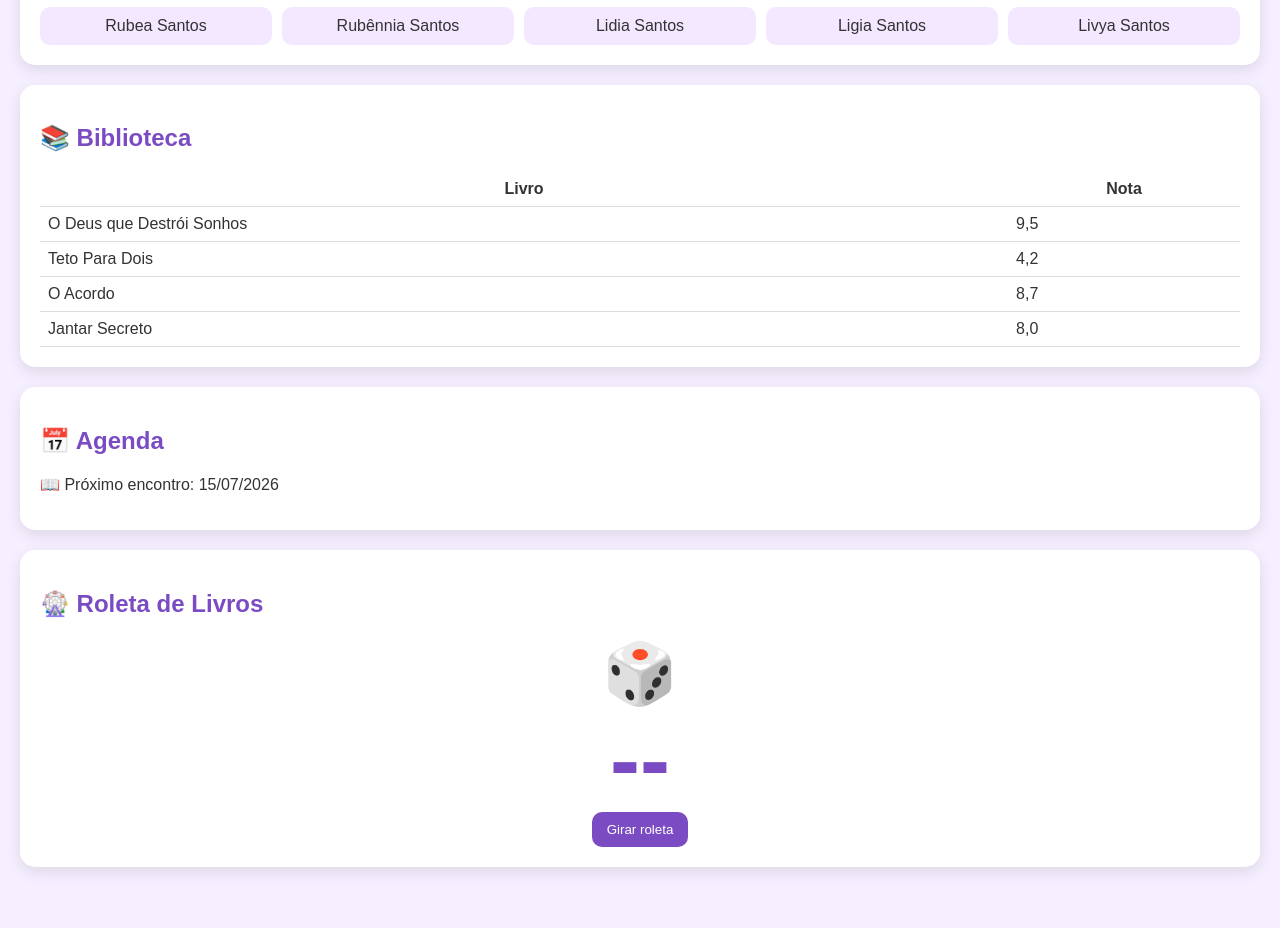
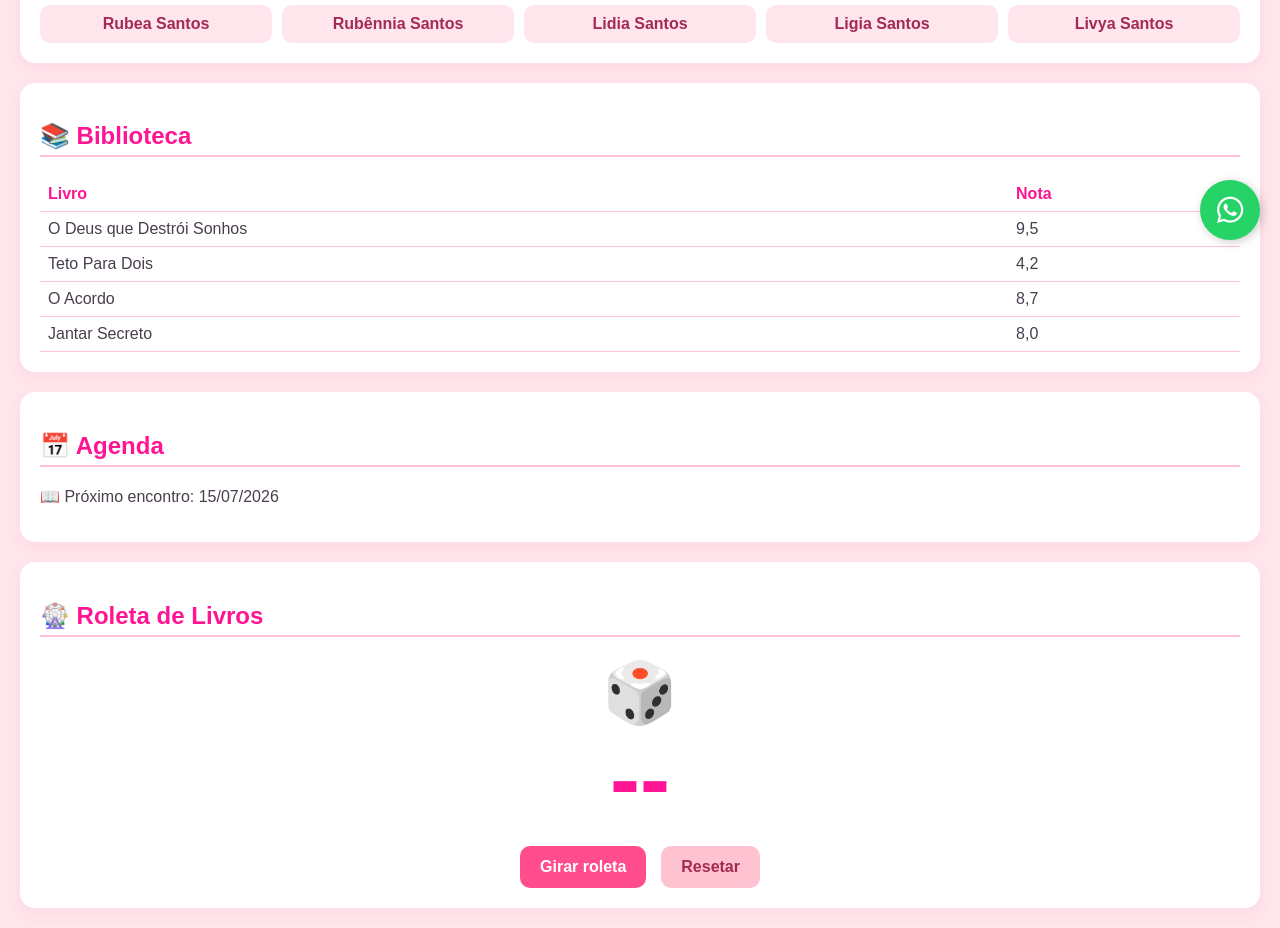
Before and after one commit to rubeasantos55-jpg/girl-book-club, a plain HTML site: page index.html in a window 1280 px wide. Shown: the part 540-1468 px from the top of the page. Before the commit the page ends 1427 px from the top, so only its background shows below. Drawn offline with Linux system fonts and the light colour scheme.

Commit message:
Update index.html

```diff
--- a/index.html
+++ b/index.html
@@ -1,84 +1,152 @@
 <!DOCTYPE html>
 <html lang="pt-br">
+
 <head>
   <meta charset="UTF-8">
   <meta name="viewport" content="width=device-width, initial-scale=1.0">
   <title>Girl Book Club</title>
 
+  <link rel="stylesheet" href="https://cdnjs.cloudflare.com/ajax/libs/font-awesome/6.4.0/css/all.min.css">
+
   <style>
-body{
+    body {
       font-family: Arial, sans-serif;
-  margin:0;
-  background:#f6efff;
-  color:#333;
+      margin: 0;
+      background: #FFE5EC;
+      /* Rosa bem clarinho */
+      color: #4A3E4D;
     }
 
-header{
-  background:#7b4bc4;
-  color:white;
-  padding:20px;
-  text-align:center;
+    header {
+      background: #FF4D8D;
+      /* Rosa vibrante */
+      color: white;
+      padding: 20px;
+      text-align: center;
+      box-shadow: 0 4px 10px rgba(255, 77, 141, 0.2);
     }
 
-section{
-  background:white;
-  margin:20px;
-  padding:20px;
-  border-radius:15px;
-  box-shadow:0 5px 15px rgba(0,0,0,0.1);
+    header p {
+      margin: 5px 0 0;
+      font-style: italic;
     }
 
-h2{
-  color:#7b4bc4;
+    section {
+      background: white;
+      margin: 20px;
+      padding: 20px;
+      border-radius: 15px;
+      box-shadow: 0 5px 15px rgba(255, 77, 141, 0.08);
     }
 
-.membros{
-  display:grid;
-  grid-template-columns:repeat(auto-fit,minmax(150px,1fr));
-  gap:10px;
+    h2 {
+      color: #FF1493;
+      /* Deep Pink */
+      border-bottom: 2px solid #FFC2D1;
+      padding-bottom: 5px;
     }
 
-.card{
-  background:#f3e8ff;
-  padding:10px;
-  border-radius:10px;
-  text-align:center;
+    .membros {
+      display: grid;
+      grid-template-columns: repeat(auto-fit, minmax(150px, 1fr));
+      gap: 10px;
     }
 
-table{
-  width:100%;
-  border-collapse:collapse;
+    .card {
+      background: #FFE5EC;
+      /* Rosa claro para os cards */
+      color: #A32A53;
+      padding: 10px;
+      border-radius: 10px;
+      text-align: center;
+      font-weight: bold;
     }
 
-td,th{
-  border-bottom:1px solid #ddd;
-  padding:8px;
+    table {
+      width: 100%;
+      border-collapse: collapse;
     }
 
-.roleta{
-  font-size:60px;
-  text-align:center;
-  color:#d14fa6;
+    td,
+    th {
+      border-bottom: 1px solid #FFC2D1;
+      padding: 8px;
     }
 
-.resultado{
-  font-size:90px;
-  text-align:center;
-  color:#7b4bc4;
-  font-weight:bold;
+    th {
+      color: #FF1493;
+      text-align: left;
     }
 
-button{
-  background:#7b4bc4;
-  color:white;
-  border:none;
-  padding:10px 15px;
-  border-radius:10px;
-  cursor:pointer;
+    .roleta {
+      font-size: 60px;
+      text-align: center;
+      color: #FF4D8D;
     }
 
-button:hover{
-  background:#5e36a3;
+    .resultado {
+      font-size: 90px;
+      text-align: center;
+      color: #FF1493;
+      font-weight: bold;
+      margin-bottom: 15px;
+    }
+
+    .botoes-container {
+      display: flex;
+      justify-content: center;
+      gap: 15px;
+    }
+
+    button {
+      background: #FF4D8D;
+      color: white;
+      border: none;
+      padding: 12px 20px;
+      border-radius: 10px;
+      cursor: pointer;
+      font-weight: bold;
+      font-size: 16px;
+      transition: background 0.3s ease;
+    }
+
+    button:hover {
+      background: #FF1493;
+    }
+
+    .btn-reset {
+      background: #FFC2D1;
+      color: #A32A53;
+    }
+
+    .btn-reset:hover {
+      background: #FFA5BA;
+    }
+
+    /* Botão Flutuante do WhatsApp */
+    .whatsapp-float {
+      position: fixed;
+      width: 60px;
+      height: 60px;
+      bottom: 20px;
+      right: 20px;
+      background-color: #25d366;
+      color: #FFF;
+      border-radius: 50px;
+      text-align: center;
+      font-size: 30px;
+      box-shadow: 2px 2px 10px rgba(0, 0, 0, 0.2);
+      z-index: 100;
+      display: flex;
+      align-items: center;
+      justify-content: center;
+      text-decoration: none;
+      transition: transform 0.3s ease;
+    }
+
+    .whatsapp-float:hover {
+      transform: scale(1.1);
+      color: #FFF;
     }
   </style>
 </head>
@@ -86,8 +154,8 @@ button:hover{
 <body>
 
   <header>
-  <h1>📚 Girl Book Club</h1>
-  <p>"Lendo histórias, criando memórias 💜"</p>
+    <h1>📚 Girls Book Club</h1>
+    <p>"Lendo histórias, criando memórias. 🩷"</p>
   </header>
 
   <section>
@@ -118,11 +186,26 @@ Jennifer Niven</p>
     <h2>📚 Biblioteca</h2>
 
     <table>
-<tr><th>Livro</th><th>Nota</th></tr>
-<tr><td>O Deus que Destrói Sonhos</td><td>9,5</td></tr>
-<tr><td>Teto Para Dois</td><td>4,2</td></tr>
-<tr><td>O Acordo</td><td>8,7</td></tr>
-<tr><td>Jantar Secreto</td><td>8,0</td></tr>
+      <tr>
+        <th>Livro</th>
+        <th>Nota</th>
+      </tr>
+      <tr>
+        <td>O Deus que Destrói Sonhos</td>
+        <td>9,5</td>
+      </tr>
+      <tr>
+        <td>Teto Para Dois</td>
+        <td>4,2</td>
+      </tr>
+      <tr>
+        <td>O Acordo</td>
+        <td>8,7</td>
+      </tr>
+      <tr>
+        <td>Jantar Secreto</td>
+        <td>8,0</td>
+      </tr>
     </table>
   </section>
 
@@ -134,22 +217,33 @@ Jennifer Niven</p>
   <section>
     <h2>🎡 Roleta de Livros</h2>
 
-<div class="roleta">🎲</div>
+    <div class="roleta" id="roletaIcone">🎲</div>
     <div class="resultado" id="resultado">--</div>
 
-<center>
+    <div class="botoes-container">
       <button onclick="girar()">Girar roleta</button>
-</center>
+      <button class="btn-reset" onclick="resetar()">Resetar</button>
+    </div>
   </section>
 
+  <a href="#" class="whatsapp-float" target="_blank" title="Grupo do Clube">
+    <i class="fab fa-whatsapp"></i>
+  </a>
+
   <script>
-function girar(){
-  const numero = Math.floor(Math.random()*30)+1;
+    function girar() {
+      const numero = Math.floor(Math.random() * 30) + 1;
 
-  document.querySelector(".roleta").innerText = numero;
+      // document.getElementById("roletaIcone").innerText = numero;
       document.getElementById("resultado").innerText = numero;
+    }
+
+    function resetar() {
+      document.getElementById("roletaIcone").innerText = "🎲";
+      document.getElementById("resultado").innerText = "--";
     }
   </script>
 
 </body>
+
 </html>
```
Lines whose indentation alone changed are shown as unchanged.
